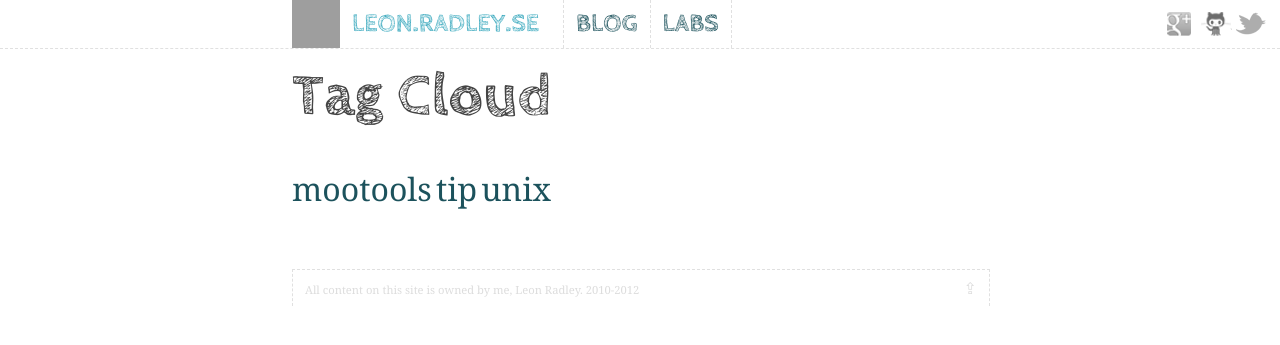
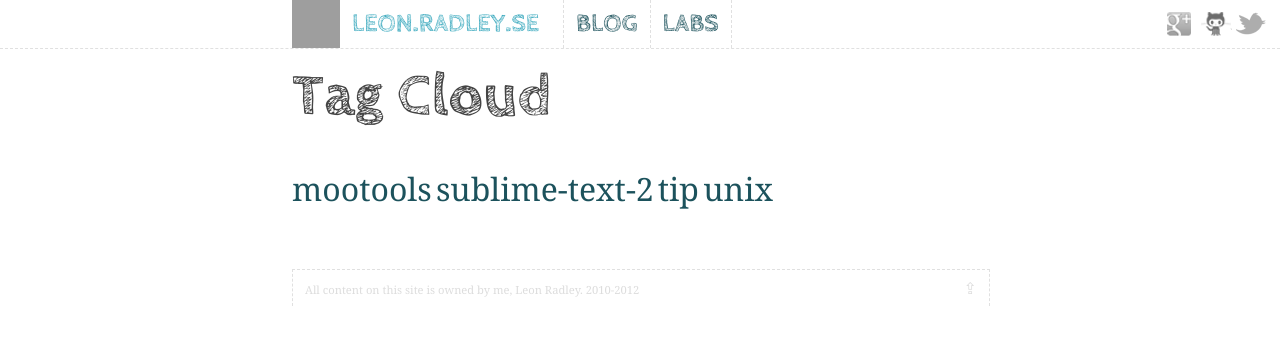
Before and after one commit to leon/leon.github.io, a Jekyll site: the page built from tags/index.html, in a window 1280 px wide. Shown: the top 345 px of the page. Built offline with Jekyll 4.4.1, drawn with Linux system fonts in a browser that asks for light colours; Markdown is read by kramdown in place of the engine named in the settings; grey boxes are pictures that could not be loaded.

Commit message:
Added missing tag

```diff
--- a/_includes/tag-cloud.html
+++ b/_includes/tag-cloud.html
@@ -1,5 +1,6 @@
 <ul class="tag-cloud">
 	<li><a href="/tag/mootools" title="Posts tagged with mootools" style="font-size: 2.0em; line-height:2.0em">mootools</a></li>
+	<li><a href="/tag/sublime-text-2" title="Posts tagged with sublime-text-2" style="font-size: 2.0em; line-height:2.0em">sublime-text-2</a></li>
 	<li><a href="/tag/tip" title="Posts tagged with tip" style="font-size: 2.0em; line-height:2.0em">tip</a></li>
 	<li><a href="/tag/unix" title="Posts tagged with unix" style="font-size: 2.0em; line-height:2.0em">unix</a></li>
 </ul>
```
